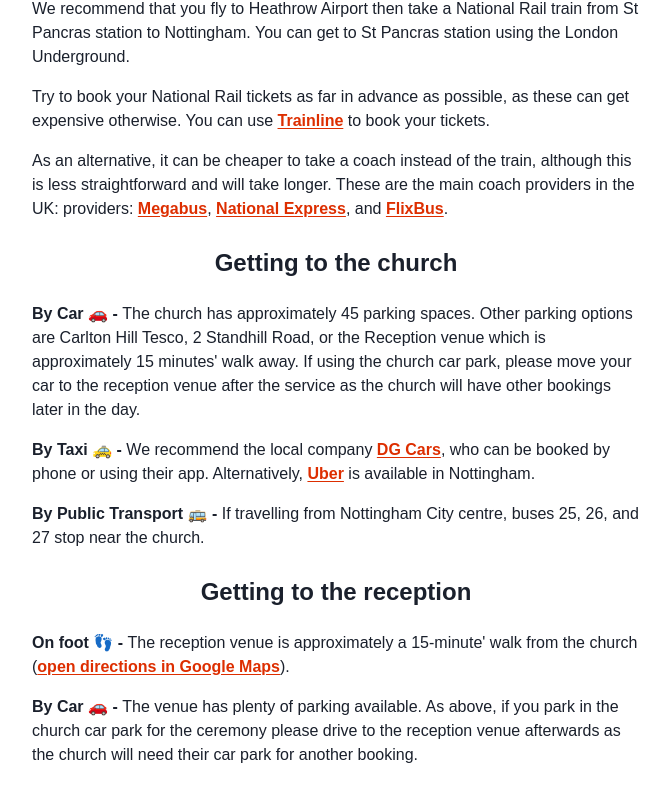
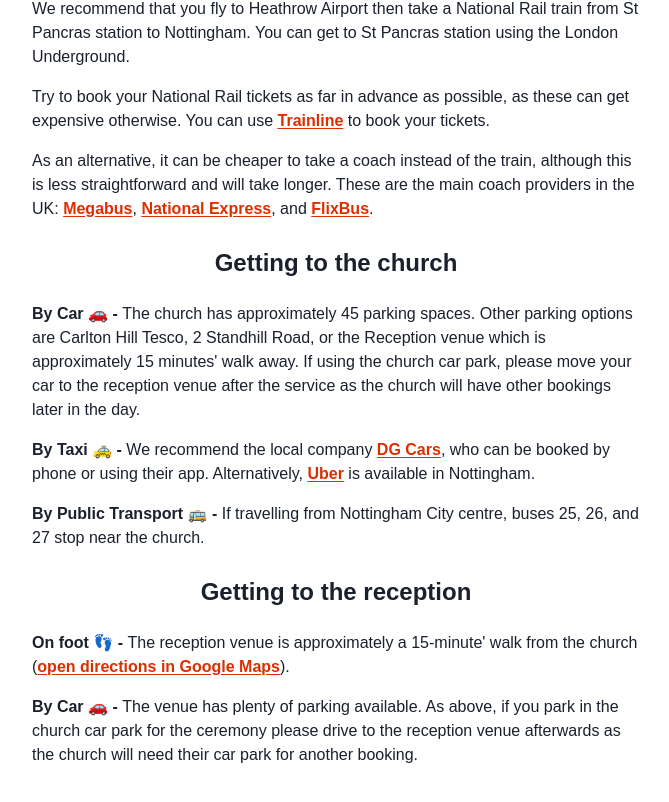
Before and after one commit to dan-and-grace/dan-and-grace, a Next.js app: page /test in a window 1280 px wide. Shown: the part 2196-2998 px from the top of the page, without its empty margins (304-973 px from the left). Built offline with nearby package versions, Linux system fonts and the light colour scheme; a web font is replaced by a local one.

Commit message:
Tweak border color, fix typo, and alignment

```diff
--- a/src/app/components/section.tsx
+++ b/src/app/components/section.tsx
@@ -17,7 +17,7 @@
       pb="5em"
       id={name}
       width="100%"
-      borderTopColor="#00916E"
+      borderTopColor="green.500"
       borderTopWidth={showDivider == false ? 0 : 5}
       {...props}
     ></VStack>
--- a/src/app/components/sectionSubHeading.tsx
+++ b/src/app/components/sectionSubHeading.tsx
@@ -9,7 +9,7 @@
   children,
 }: SectionSubHeadingProps) {
   return (
-    <Heading as="h3" fontSize="2xl" pb={2} pt={3}>
+    <Heading as="h3" fontSize="2xl" pb={2} pt={3} textAlign="center">
       {children}
     </Heading>
   );
--- a/src/app/sections/qnaSection.tsx
+++ b/src/app/sections/qnaSection.tsx
@@ -151,7 +151,7 @@
           <SectionHeading>{props.name}</SectionHeading>
           <Accordion allowMultiple defaultIndex={[0]} width="100%">
             {QnAs.map((item, idx) => (
-              <AccordionItem key={`faq-${idx}`} borderColor="#00916E">
+              <AccordionItem key={`faq-${idx}`} borderColor="green.500">
                 <h2>
                   <AccordionButton>
                     <Box as="span" fontWeight={600} flex="1" textAlign="left">
--- a/src/app/sections/travelSection.tsx
+++ b/src/app/sections/travelSection.tsx
@@ -28,7 +28,7 @@
           <Text>
             As an alternative, it can be cheaper to take a coach instead of the
             train, although this is less straightforward and will take longer.
-            These are the main coach providers in the UK: providers:{" "}
+            These are the main coach providers in the UK:{" "}
             <Link href="https://uk.megabus.com/">Megabus</Link>,{" "}
             <Link href="https://www.nationalexpress.com/en">
               National Express
--- a/src/app/test/layout.tsx
+++ b/src/app/test/layout.tsx
@@ -75,7 +75,7 @@
                   </Text>
                 </VStack>
               </Link>
-              <Divider marginBottom="1em" />
+              <Divider marginBottom="1em" borderColor="green.500" />
               {pageConfiguration.sections.map((props) => {
                 return (
                   <Button
--- a/theme.ts
+++ b/theme.ts
@@ -2,8 +2,8 @@
 
 export const theme = extendTheme({
   fonts: {
-      heading: 'Gabarito, sans-serif',
-      body: 'Gabarito, sans-serif',
+    heading: "Gabarito, sans-serif",
+    body: "Gabarito, sans-serif",
   },
   colors: {
     brand: {
@@ -16,6 +16,9 @@
       700: "#dd2e00",
       800: "#99421c",
       900: "#723318",
-  }
-}
+    },
+    green: {
+      500: "#00916e",
+    },
+  },
 });
```
Lines whose indentation alone changed are shown as unchanged.
